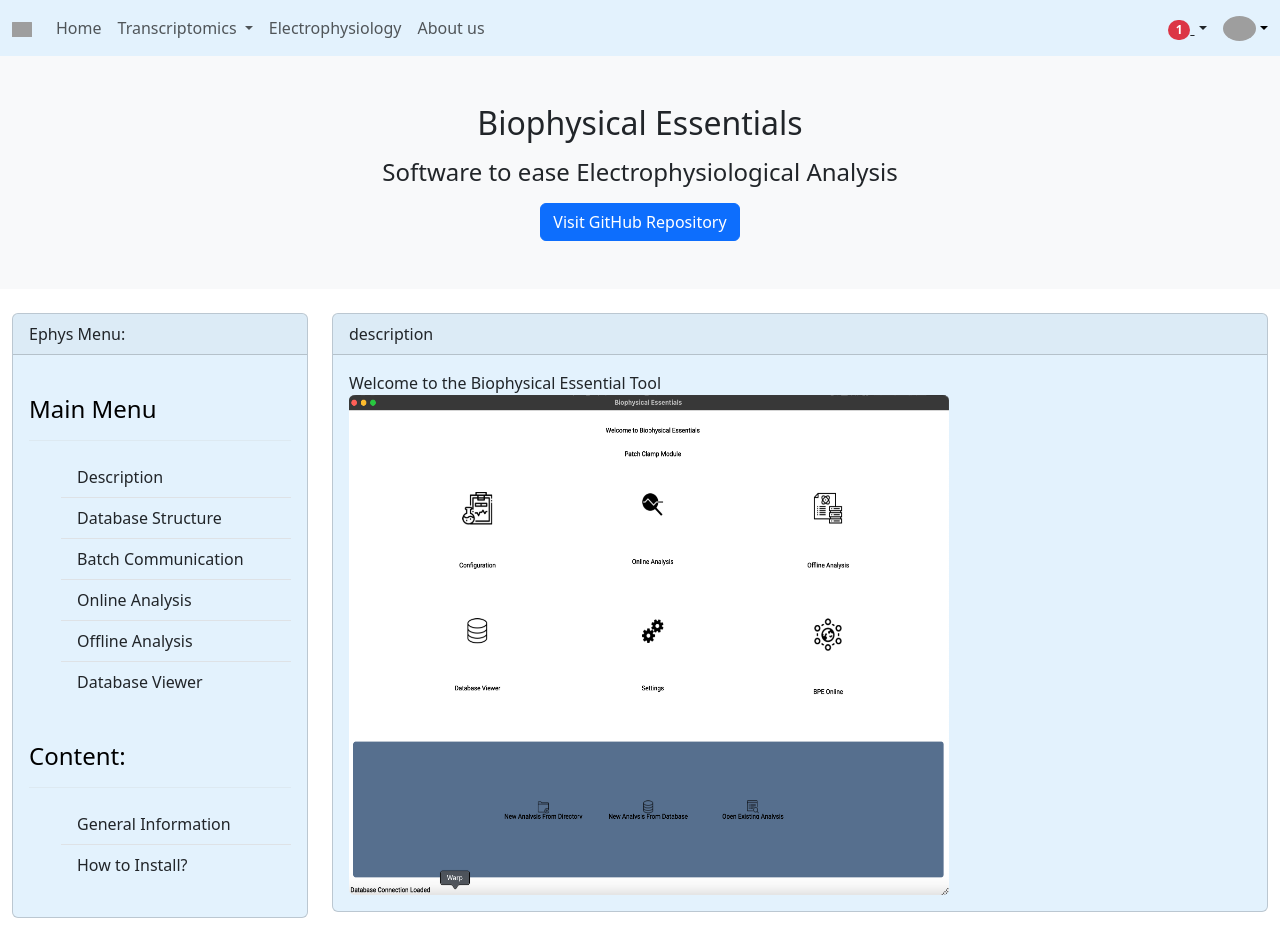
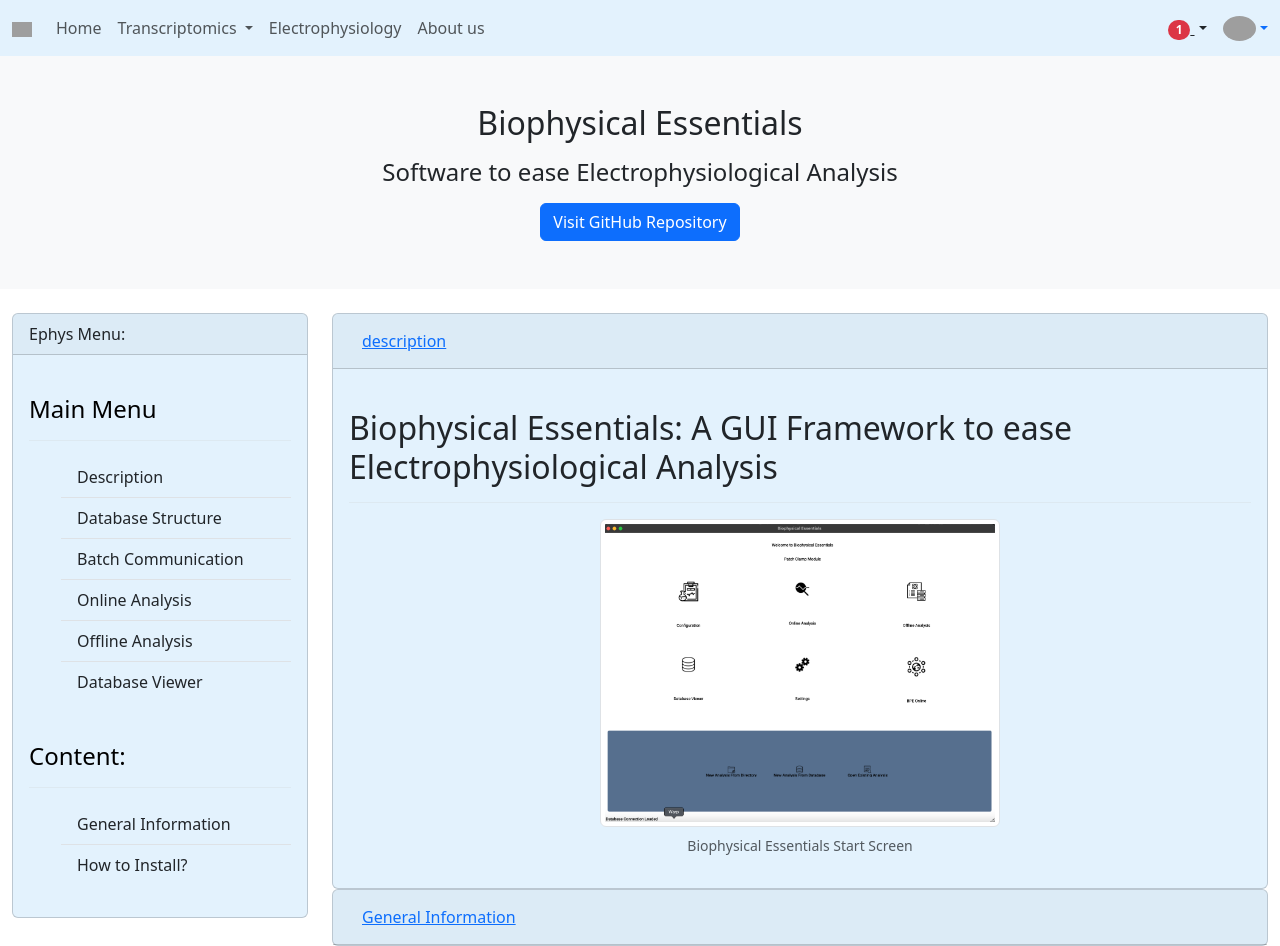
Before and after one commit to mouzkolit/DashNociEphys, a Django app: page /ephys/?name=description in a window 1280 px wide. Before the commit the page ends 918 px from the top, so only its background shows below. Run offline with Django 4.2, Linux system fonts and the light colour scheme; some libraries are stand-ins or nearby versions; grey boxes are pictures that could not be loaded.

Commit message:
added new accordion to the analysis

```diff
--- a/physioweb/static/css/floating_side.css
+++ b/physioweb/static/css/floating_side.css
@@ -1,21 +1,3 @@
-
-.menu-item{
-    color: black;
-    margin-top: 10px;
-}
-
-a{
-    color: black;
-}
-
-.container-fluid{
-    overflow: hidden;
-    margin-left: 0;
-  }
-
-img{
-border-radius: 1%;
-}
 
 .list-group-item{
     background-color: #e3f2fd;
--- a/physioweb/static/css/index.css
+++ b/physioweb/static/css/index.css
@@ -17,15 +17,24 @@
   color: grey;
 }
 
-input{
+input {
   border-radius: 5px;
 }
 
 canvas.marks {
-  max-width: 100%!important;
-  height: auto!important;
+  max-width: 100% !important;
+  height: auto !important;
 }
 
 .jumbotron {
   background-color: #e3f2fd;
 }
+
+.list-group-item {
+  background-color: #e3f2fd;
+  margin-left: 0;
+}
+
+.sidebar {
+  background-color: #e3f2fd;
+}
--- a/physioweb/templates/description_biophys.html
+++ b/physioweb/templates/description_biophys.html
@@ -1,5 +1,79 @@
-<a> Welcome to the Biophysical Essential Tool </a>
-<br>
-{% load static %}
-<img src="{% static "/media/Biophysical_Ess.png" %}" alt="home" width="600"
-height="500"  />
+<div class="col-9">
+  <div id="accordion">
+    <div class="card" style="background: #e3f2fd">
+      <div class="card-header text-dark">
+        <button
+          class="btn btn-link"
+          data-bs-toggle="collapse"
+          data-bs-target="#collapseOne"
+          aria-expanded="true"
+          aria-controls="collapseOne"
+        >
+          {{ title }}
+        </button>
+      </div>
+      <div
+        id="collapseOne"
+        class="collapse show"
+        aria-labelledby="headingOne"
+        data-parent="#accordion"
+      >
+        <div class="card-body">
+          <br />
+          {% load static %}
+          <h2>
+            Biophysical Essentials: A GUI Framework to ease Electrophysiological
+            Analysis
+          </h2>
+          <hr />
+
+          <figure class="text-center">
+            <img src="{% static "/media/Biophysical_Ess.png" %}"
+            class="figure-img img-fluid img-thumbnail" width=400 heights=300/>
+            <figcaption class="figure-caption text-center">
+              Biophysical Essentials Start Screen
+            </figcaption>
+          </figure>
+        </div>
+      </div>
+    </div>
+
+    <div class="card" style="background: #e3f2fd">
+      <div class="card-header text-dark">
+        <button
+          class="btn btn-link"
+          data-bs-toggle="collapse"
+          data-bs-target="#collapseTwo"
+          aria-expanded="true"
+          aria-controls="collapseOne"
+        >
+          General Information
+        </button>
+      </div>
+      <div
+        id="collapseTwo"
+        class="collapse"
+        aria-labelledby="headingTwo"
+        data-parent="#accordion"
+      >
+        <div class="card-body">
+          <br />
+          {% load static %}
+          <h2>
+            Biophysical Essentials: A GUI Framework to ease Electrophysiological
+            Analysis
+          </h2>
+          <hr />
+
+          <figure class="text-center">
+            <img src="{% static "/media/Biophysical_Ess.png" %}"
+            class="figure-img img-fluid img-thumbnail" width=400 heights=300/>
+            <figcaption class="figure-caption text-center">
+              Biophysical Essentials Start Screen
+            </figcaption>
+          </figure>
+        </div>
+      </div>
+    </div>
+  </div>
+</div>
--- a/physioweb/templates/ephys_dashbord.html
+++ b/physioweb/templates/ephys_dashbord.html
@@ -11,8 +11,6 @@
             {% bootstrap_messages %}
             {% load static %}
             <link href="{% static 'css/index.css' %}" rel="stylesheet">
-            <link href="{% static 'css/floating_side.css' %}" rel="stylesheet">
-
         </head>
 <body>
     {% block navbar %}
--- a/physioweb/templates/floating_side.html
+++ b/physioweb/templates/floating_side.html
@@ -1,40 +1,52 @@
-
-<br>
+<br />
 <div class="container-fluid">
   <div class="row">
     <div class="col">
-<div class="card" style="background: #e3f2fd;">
-<div class="card-header text-dark">
-Ephys Menu:
-</div>
+      <div class="card" style="background: #e3f2fd">
+        <div class="card-header text-dark">Ephys Menu:</div>
         <div class="card-body text-start text-left ml-0">
-<br>
-<h4> Main Menu </h4>
-<hr>
+          <br />
+          <h4>Main Menu</h4>
+          <hr />
           <nav class="sidebar">
             <ol>
               <div class="list-group list-group-flush">
-            <a href="{% url 'ephys' %}?name=description" class="list-group-item list-group-item-action" aria-current="true">
+                <a
+                  href="{% url 'ephys' %}?name=description"
+                  class="list-group-item list-group-item-action"
+                  aria-current="true"
+                >
                   Description
                 </a>
-            <a href="#" class="list-group-item list-group-item-action">Database Structure</a>
-            <a href="#" class="list-group-item list-group-item-action">Batch Communication</a>
-            <a href="#" class="list-group-item list-group-item-action">Online Analysis</a>
-            <a href="#" class="list-group-item list-group-item-action">Offline Analysis</a>
-            <a href="#" class="list-group-item list-group-item-action">Database Viewer</a>
+                <a href="#" class="list-group-item list-group-item-action"
+                  >Database Structure</a
+                >
+                <a href="#" class="list-group-item list-group-item-action"
+                  >Batch Communication</a
+                >
+                <a href="#" class="list-group-item list-group-item-action"
+                  >Online Analysis</a
+                >
+                <a href="#" class="list-group-item list-group-item-action"
+                  >Offline Analysis</a
+                >
+                <a href="#" class="list-group-item list-group-item-action"
+                  >Database Viewer</a
+                >
               </div>
-
             </ol>
           </nav>
-<br>
+          <br />
           {%if render_temp %}
-<h4>Content: </h4>
-<hr>
+          <h4>Content:</h4>
+          <hr />
           <nav class="sidebar">
             <ol>
               <div class="list-group list-group-flush">
                 {% for results in content %}
-        <a href="#" class="list-group-item list-group-item-action">{{results}}</a>
+                <a href="#" class="list-group-item list-group-item-action"
+                  >{{results}}</a
+                >
                 {% endfor %}
               </div>
             </ol>
@@ -42,21 +54,9 @@
         </div>
       </div>
     </div>
-
-
-
-<div class="col-9">
-    <div class="card" style="background: #e3f2fd;">
-        <div class="card-header text-dark">
-            {{ title }}
-        </div>
-            <div class="card-body">
-                {% block navbar %}
+    {% block template_desc %}
     {%include template_docu %}
-                {% endblock navbar %}
-</div>
-</div>
-</div>
+    {% endblock template_desc %}
     {%endif%}
   </div>
 </div>
```
Also changed, not shown: physioweb/templates/mrna_dashboard.html (+47 -22 lines), 2 other files. Lines whose indentation alone changed are shown as unchanged.
